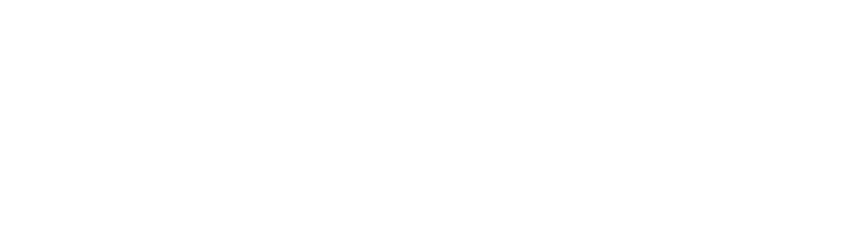
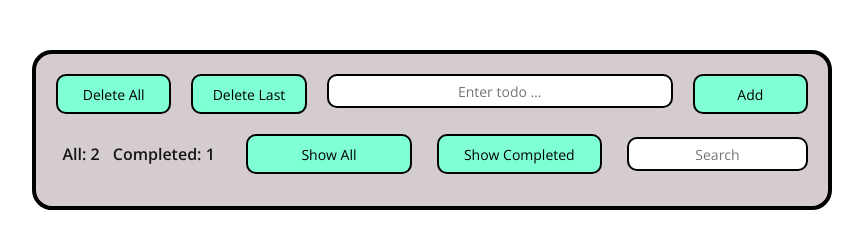
Before and after one commit to JimakPasha/tms-group-fe27, a plain HTML site: page Todo list-version 2/Todo.html in a window 1280 px wide. Shown: the whole page, without its empty margins (208-1071 px from the left). Drawn offline with nearby package versions, Linux system fonts and the light colour scheme; the site is published under a folder, as on GitHub Pages, so addresses that start at the root find nothing.

Commit message:
fix: fixed the file html

```diff
--- a/Todo list-version 2/Todo.html
+++ b/Todo list-version 2/Todo.html
@@ -9,12 +9,12 @@
    <link rel="preconnect" href="https://fonts.googleapis.com">
    <link rel="preconnect" href="https://fonts.gstatic.com" crossorigin>
    <link href="https://fonts.googleapis.com/css2?family=Open+Sans:wght@400;600&display=swap" rel="stylesheet">
-   <link rel="stylesheet" href="/css/Todo.css">
+   <link rel="stylesheet" href="Todo.css">
 </head>
 
 <body>
    <div id="root"></div>
-   <script src="/js/Todo.js"></script>
+   <script src="Todo.js"></script>
 </body>
 
 </html>
```
Also changed, not shown: Todo list-version 2/Todo.css (renamed from Todo list-version 2/css/Todo.css), Todo list-version 2/Todo.js (renamed from Todo list-version 2/js/Todo.js).
